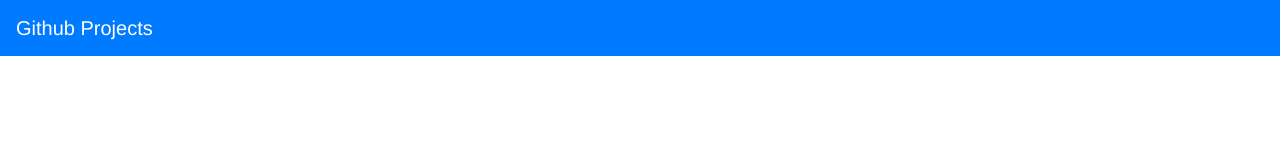
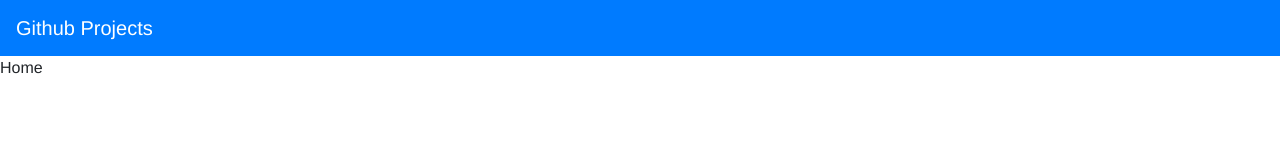
Before and after one commit to 69hunter/github-projects, a Vue app: page / in a window 1280 px wide. Shown: the top 160 px of the page. Built offline with nearby package versions, Linux system fonts and the light colour scheme.

Commit message:
configure router

```diff
--- a/package.json
+++ b/package.json
@@ -10,7 +10,8 @@
   "dependencies": {
     "bootstrap": "^4.3.1",
     "bootstrap-vue": "^2.0.0-rc.14",
-    "vue": "^2.6.6"
+    "vue": "^2.6.6",
+    "vue-router": "^3.0.2"
   },
   "devDependencies": {
     "@vue/cli-plugin-babel": "^3.5.0",
--- a/src/App.vue
+++ b/src/App.vue
@@ -3,6 +3,7 @@
     <b-navbar type="dark" variant="primary" sticky="true">
       <b-navbar-brand>Github Projects</b-navbar-brand>
     </b-navbar>
+    <router-view></router-view>
   </div>
 </template>
 
--- a/src/main.js
+++ b/src/main.js
@@ -1,12 +1,16 @@
 import Vue from 'vue'
 import App from './App.vue'
+import VueRouter from 'vue-router';
 import BootstrapVue from 'bootstrap-vue';
+import router from './router-config';
 import './styles/main.scss';
 
+Vue.use(VueRouter);
 Vue.use(BootstrapVue);
 
 Vue.config.productionTip = false
 
 new Vue({
   render: h => h(App),
+  router,
 }).$mount('#app')
--- /dev/null
+++ b/src/router-config.js
@@ -0,0 +1,28 @@
+import VueRouter from 'vue-router';
+import Home from './views/Home.vue';
+import User from './views/User.vue';
+import Project from './views/Project.vue';
+
+const routes = [
+  {
+    path: '/',
+    name: 'home',
+    component: Home,
+  },
+  {
+    path: '/:userid',
+    name: 'user',
+    component: User,
+  },
+  {
+    path: '/:userid/:projectid',
+    name: 'project',
+    component: Project
+  },
+];
+
+const router = new VueRouter({
+  routes
+});
+
+export default router;
--- /dev/null
+++ b/src/views/Home.vue
@@ -0,0 +1,14 @@
+<template>
+  <div>
+    Home
+  </div>
+</template>
+
+<script>
+export default {
+  name: "Home",
+};
+</script>
+
+<style scoped>
+</style>
--- /dev/null
+++ b/src/views/Project.vue
@@ -0,0 +1,14 @@
+<template>
+  <div>
+    Project
+  </div>
+</template>
+
+<script>
+export default {
+  name: "Project",
+};
+</script>
+
+<style scoped>
+</style>
--- /dev/null
+++ b/src/views/User.vue
@@ -0,0 +1,14 @@
+<template>
+  <div>
+    User
+  </div>
+</template>
+
+<script>
+export default {
+  name: "User",
+};
+</script>
+
+<style scoped>
+</style>
```
Also changed, not shown: 1 other file (tests, documents, lock files or other folders).
